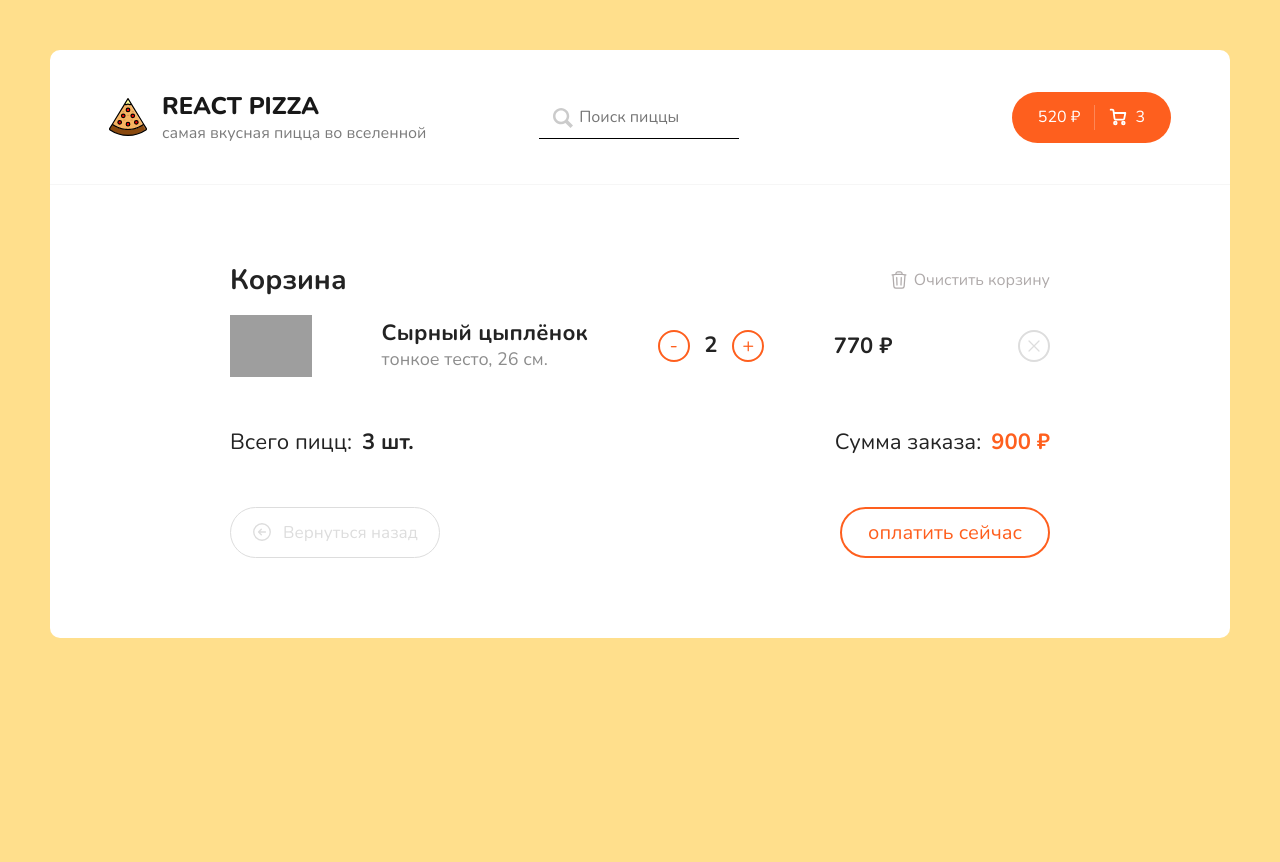
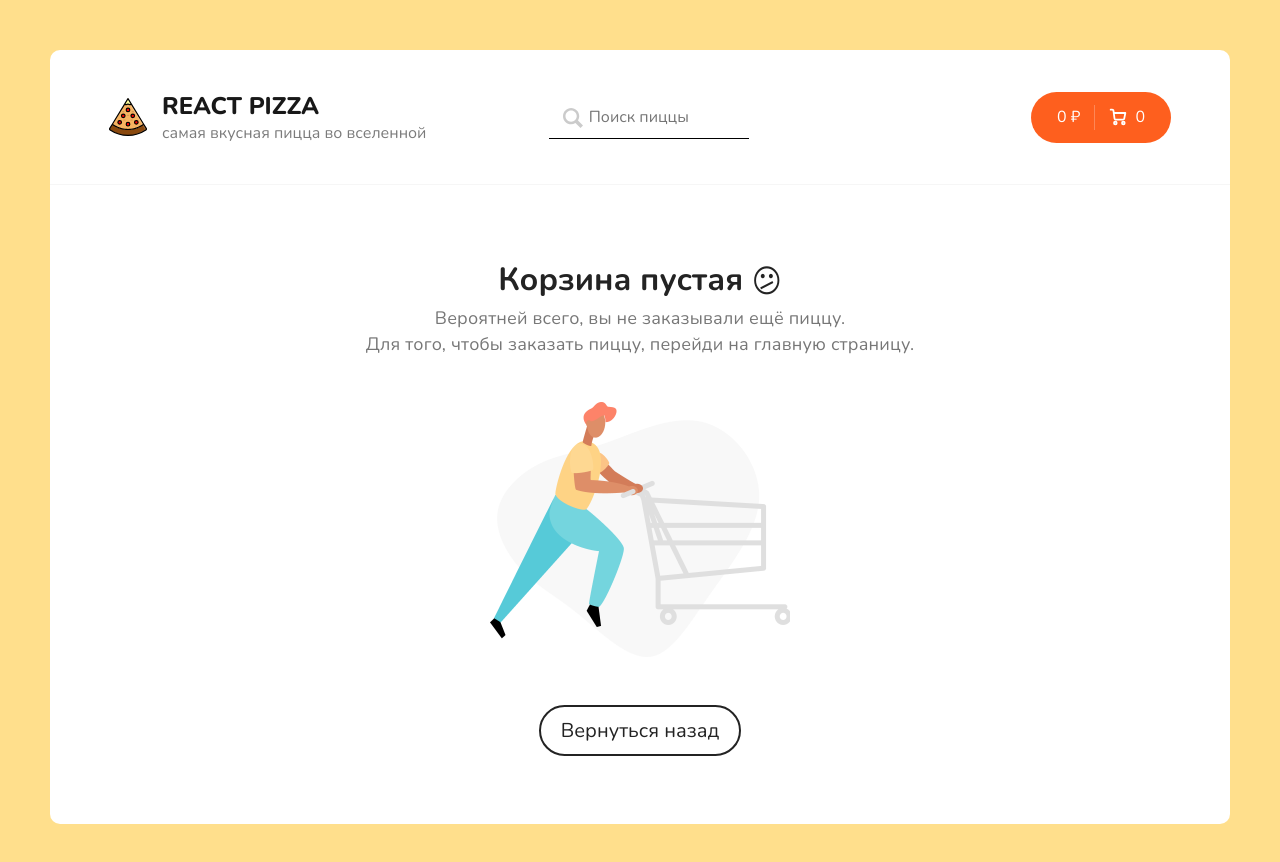
Before and after one commit to Stasik18/pizza-app, a React (Vite) app: page /cart in a window 1280 px wide. Shown: the top 862 px of the page. Before the commit the page ends 800 px from the top, so only its background shows below. Built offline with nearby package versions, Linux system fonts and the light colour scheme; grey boxes are pictures that could not be loaded.

Commit message:
redux&for&cart

```diff
--- /dev/null
+++ b/src/app/redux/slices/cartSlice.js
@@ -0,0 +1,54 @@
+import { createSlice } from '@reduxjs/toolkit';
+import { act } from 'react';
+
+const initialState = {
+	pizzasInCart: [],
+	totalPrice: 0,
+};
+
+const cartSlice = createSlice({
+	name: 'cart',
+	initialState,
+	reducers: {
+		addCarts(state, action) {
+			const findItem = state.pizzasInCart.find((e) => e.uniqueCode === action.payload.uniqueCode);
+
+			if (findItem) {
+				findItem.count++;
+			} else {
+				state.pizzasInCart.push({ ...action.payload, count: 1 });
+			}
+
+			// state.totalPrice = state.pizzasInCart.reduce((acc, e) => (acc += e.price * e.count), 0);
+		},
+		removePizza(state, action) {
+			let priceRemoveItem =
+				state.pizzasInCart.find((e) => e.uniqueCode === action.payload).price *
+				state.pizzasInCart.find((e) => e.uniqueCode === action.payload).count;
+			state.totalPrice = state.totalPrice - priceRemoveItem;
+			state.pizzasInCart = state.pizzasInCart.filter((e) => e.uniqueCode !== action.payload);
+		},
+		clearCart(state) {
+			state.pizzasInCart = [];
+		},
+		changePizzaCount(state, action) {
+			// state.totalPrice = state.pizzasInCart.reduce((acc, e) => (acc += e.price * e.count), 0);
+
+			if (state.pizzasInCart.find((e) => e.uniqueCode === action.payload.uniqueCode).count > 0) {
+				action.payload.whatToDo === 'plus'
+					? state.pizzasInCart.find((e) => e.uniqueCode === action.payload.uniqueCode).count++
+					: state.pizzasInCart.find((e) => e.uniqueCode === action.payload.uniqueCode).count--;
+			}
+
+			if (state.pizzasInCart.find((e) => e.uniqueCode === action.payload.uniqueCode).count < 1) {
+				state.pizzasInCart = state.pizzasInCart.filter(
+					(e) => e.uniqueCode !== action.payload.uniqueCode,
+				);
+			}
+		},
+	},
+});
+
+export const { addCarts, removePizza, clearCart, changePizzaCount } = cartSlice.actions;
+
+export default cartSlice.reducer;
--- a/src/app/redux/slices/filterSlice.js
+++ b/src/app/redux/slices/filterSlice.js
@@ -25,7 +25,6 @@ const filterSlice = createSlice({
 			state.typeFilter = action.payload;
 		},
 		setQueryParams(state, action) {
-			console.log(action.payload);
 			state.currentCategory = +action.payload.currentCategory;
 			state.currentPage = +action.payload.currentPage;
 			state.typeFilter = action.payload.typeFilter;
--- a/src/app/redux/store/store.js
+++ b/src/app/redux/store/store.js
@@ -1,9 +1,11 @@
 import { configureStore } from '@reduxjs/toolkit';
 import filterSlice from '../../../app/redux/slices/filterSlice';
 import searchSlice from '../../../app/redux/slices/searchSlice';
+import cartSlice from '../../../app/redux/slices/cartSlice';
 export const store = configureStore({
 	reducer: {
 		filterSlice,
 		searchSlice,
+		cartSlice,
 	},
 });
--- a/src/pages/Cart/ui/Cart.jsx
+++ b/src/pages/Cart/ui/Cart.jsx
@@ -1,11 +1,29 @@
+import { useSelector, useDispatch } from 'react-redux';
+import { clearCart } from '../../../app/redux/slices/cartSlice';
+
 import { Link } from 'react-router-dom';
+import CartItem from './CartItem';
 
 import styles from './_cart.module.scss';
-import cartSvg from '../../../shared/assets/img/cart.svg';
+import CartEmpty from './CartEmpty';
+
 const Cart = () => {
+	const dispatch = useDispatch();
+	const { totalPrice, pizzasInCart } = useSelector((state) => state.cartSlice);
+
+	const pizzasCount = pizzasInCart.reduce((acc, elem) => {
+		return (acc += elem.count);
+	}, 0);
+	const pizzasSum = pizzasInCart.reduce((acc, elem) => {
+		return (acc += elem.count * elem.price);
+	}, 0);
+
 	return (
 		<div className={styles['content']}>
 			<div className={`container ${styles['container--cart']}`}>
+				{pizzasInCart.length === 0 ? (
+					<CartEmpty />
+				) : (
 					<div className={styles.cart}>
 						<div className={styles['cart__header']}>
 							<h2 className="cart__header-title">
@@ -26,47 +44,28 @@ const Cart = () => {
 										d="m14.74 9-.346 9m-4.788 0L9.26 9m9.968-3.21c.342.052.682.107 1.022.166m-1.022-.165L18.16 19.673a2.25 2.25 0 0 1-2.244 2.077H8.084a2.25 2.25 0 0 1-2.244-2.077L4.772 5.79m14.456 0a48.108 48.108 0 0 0-3.478-.397m-12 .562c.34-.059.68-.114 1.022-.165m0 0a48.11 48.11 0 0 1 3.478-.397m7.5 0v-.916c0-1.18-.91-2.164-2.09-2.201a51.964 51.964 0 0 0-3.32 0c-1.18.037-2.09 1.022-2.09 2.201v.916m7.5 0a48.667 48.667 0 0 0-7.5 0"
 									/>
 								</svg>
-							<button>Очистить корзину</button>
+								<button
+									onClick={() => {
+										dispatch(clearCart());
+									}}
+								>
+									Очистить корзину
+								</button>
 							</div>
 						</div>
 
-					<div className={styles['cart__item']}>
-						<img
-							className={styles['cart__item-img']}
-							src="https://media.dodostatic.net/image/r:292x292/019ac64d12707330affabea014295af5.jpg"
-						/>
-						<div className={styles['cart__item-title']}>
-							<h3>Сырный цыплёнок</h3>
-							<span>тонкое тесто, 26 см.</span>
-						</div>
-						<div className={styles['cart__item-counter']}>
-							<button>-</button>
-							<span>2</span>
-							<button>+</button>
-						</div>
-						<div className={styles['cart__item-price']}>770 ₽</div>
-						<button className={styles['cart__item-delete']}>
-							<svg
-								xmlns="http://www.w3.org/2000/svg"
-								fill="none"
-								viewBox="0 0 24 24"
-								strokeWidth={1.5}
-								stroke="currentColor"
-								className="size-6"
-							>
-								<path strokeLinecap="round" strokeLinejoin="round" d="M6 18 18 6M6 6l12 12" />
-							</svg>
-						</button>
-					</div>
+						{pizzasInCart.map((elem) => {
+							return <CartItem pizzaItemInCart={elem} />;
+						})}
 
 						<div className={styles['cart__total']}>
 							<div className="cart__total-count">
 								<p>Всего пицц:</p>
-							<span>3 шт.</span>
+								<span>{pizzasCount} шт.</span>
 							</div>
 							<div className="cart__total-price">
 								<p>Сумма заказа:</p>
-							<span>900 ₽</span>
+								<span>{pizzasSum} ₽</span>
 							</div>
 						</div>
 						<div className={styles['cart__footer']}>
@@ -75,13 +74,13 @@ const Cart = () => {
 									xmlns="http://www.w3.org/2000/svg"
 									fill="none"
 									viewBox="0 0 24 24"
-								stroke-width="1.5"
+									strokeWidth="1.5"
 									stroke="currentColor"
-								class="size-6"
+									className="size-6"
 								>
 									<path
-									stroke-linecap="round"
-									stroke-linejoin="round"
+										strokeLinecap="round"
+										strokeLinejoin="round"
 										d="m11.25 9-3 3m0 0 3 3m-3-3h7.5M21 12a9 9 0 1 1-18 0 9 9 0 0 1 18 0Z"
 									/>
 								</svg>
@@ -90,6 +89,7 @@ const Cart = () => {
 							<button className={styles['cart__footer-pay']}>оплатить сейчас</button>
 						</div>
 					</div>
+				)}
 			</div>
 		</div>
 	);
--- /dev/null
+++ b/src/pages/Cart/ui/CartEmpty.jsx
@@ -0,0 +1,28 @@
+import React from 'react';
+import { Link } from 'react-router-dom';
+import emptyCart from '../../../shared/assets/img/empty-cart.png';
+
+import styles from './_cart.module.scss';
+const CartEmpty = () => {
+	console.log('EXPORTED KEYS:', Object.keys(styles));
+	return (
+		<>
+			<div className={`${styles.cart} ${styles['cart--empty']}`}>
+				<h2>
+					Корзина пустая <icon>😕</icon>
+				</h2>
+				<p>
+					Вероятней всего, вы не заказывали ещё пиццу.
+					<br />
+					Для того, чтобы заказать пиццу, перейди на главную страницу.
+				</p>
+				<img src={emptyCart} />
+				<Link to="/">
+					<span className={`${styles['button--black']}`}>Вернуться назад</span>
+				</Link>
+			</div>
+		</>
+	);
+};
+
+export default CartEmpty;
--- /dev/null
+++ b/src/pages/Cart/ui/CartItem.jsx
@@ -0,0 +1,58 @@
+import { useDispatch, useSelector } from 'react-redux';
+import { removePizza, changePizzaCount } from '../../../app/redux/slices/cartSlice';
+import styles from './_cart.module.scss';
+
+const CartItem = ({ pizzaItemInCart }) => {
+	const dispatch = useDispatch();
+	console.log(pizzaItemInCart.uniqueCode);
+	return (
+		<div className={styles['cart__item']}>
+			<img className={styles['cart__item-img']} src={pizzaItemInCart.imageUrl} />
+			<div className={styles['cart__item-title']}>
+				<h3>{pizzaItemInCart.title}</h3>
+				<span>
+					{pizzaItemInCart.type}, {pizzaItemInCart.size} см.
+				</span>
+			</div>
+			<div className={styles['cart__item-counter']}>
+				<button
+					onClick={() =>
+						dispatch(
+							changePizzaCount({ whatToDo: 'minus', uniqueCode: pizzaItemInCart.uniqueCode }),
+						)
+					}
+				>
+					-
+				</button>
+				<span>{pizzaItemInCart.count}</span>
+				<button
+					onClick={() =>
+						dispatch(changePizzaCount({ whatToDo: 'plus', uniqueCode: pizzaItemInCart.uniqueCode }))
+					}
+				>
+					+
+				</button>
+			</div>
+			<div className={styles['cart__item-price']}>
+				{pizzaItemInCart.price * pizzaItemInCart.count} ₽
+			</div>
+			<button
+				onClick={() => dispatch(removePizza(pizzaItemInCart.uniqueCode))}
+				className={styles['cart__item-delete']}
+			>
+				<svg
+					xmlns="http://www.w3.org/2000/svg"
+					fill="none"
+					viewBox="0 0 24 24"
+					strokeWidth={1.5}
+					stroke="currentColor"
+					className="size-6"
+				>
+					<path strokeLinecap="round" strokeLinejoin="round" d="M6 18 18 6M6 6l12 12" />
+				</svg>
+			</button>
+		</div>
+	);
+};
+
+export default CartItem;
--- a/src/pages/Cart/ui/_cart.module.scss
+++ b/src/pages/Cart/ui/_cart.module.scss
@@ -43,9 +43,10 @@
 		flex-direction: row;
 		justify-content: space-between;
 		align-items: center;
+		margin-bottom: 15px;
 
 		&-img {
-			width: 10%;
+			width: 7%;
 		}
 		&-title {
 			h3 {
@@ -53,6 +54,7 @@
 				font-weight: bold;
 				line-height: 27px;
 				letter-spacing: 0.01em;
+				text-align: left;
 			}
 
 			span {
@@ -206,4 +208,53 @@
 			}
 		}
 	}
+
+	&--empty {
+		margin: 0 auto;
+		width: 560px;
+		text-align: center;
+
+		h2 {
+			font-size: 32px;
+			margin-bottom: 10px;
+		}
+
+		p {
+			font-size: 18px;
+			line-height: 145.4%;
+			letter-spacing: 0.01em;
+			color: #777777;
+		}
+
+		icon {
+			position: relative;
+			top: 2px;
+		}
+
+		img {
+			display: block;
+			width: 300px;
+			margin: 45px auto 60px;
+		}
+
+		.button--black {
+			color: variables.$black;
+			background: transparent;
+			color: variables.$black;
+			border: 2px solid variables.$black;
+			width: 210px;
+			border-radius: 30px;
+			padding: 10px 20px;
+			font-size: 20px;
+			cursor: pointer;
+			transition:
+				background-color 0.2s ease,
+				border-color 0.2s ease;
+
+			&:hover {
+				background: variables.$black;
+				color: white;
+			}
+		}
+	}
 }
--- a/src/widget/header/ui/Header.jsx
+++ b/src/widget/header/ui/Header.jsx
@@ -2,7 +2,17 @@ import { Link } from 'react-router-dom';
 import styles from './_header.module.scss';
 import logoSvg from '../../../shared/assets/img/pizza-logo.svg';
 import Search from '../../../features/filters/ui/search';
+import { useSelector } from 'react-redux';
+
 const Header = ({ searchValue, setSearchValue }) => {
+	const { pizzasInCart, totalPrice, totalCount } = useSelector((state) => state.cartSlice);
+
+	const pizzasCount = pizzasInCart.reduce((acc, elem) => {
+		return (acc += elem.count);
+	}, 0);
+	const pizzasSum = pizzasInCart.reduce((acc, elem) => {
+		return (acc += elem.count * elem.price);
+	}, 0);
 	return (
 		<div className={styles.header}>
 			<div className={styles['container']}>
@@ -18,7 +28,7 @@ const Header = ({ searchValue, setSearchValue }) => {
 				<Search />
 				<div className={styles['header__cart']}>
 					<Link to="/cart" className={`${styles['button']} ${styles['button--cart']}`}>
-						<span>520 ₽</span>
+						<span>{pizzasSum} ₽</span>
 						<div className={styles['button__delimiter']}></div>
 						<svg
 							width="18"
@@ -49,7 +59,7 @@ const Header = ({ searchValue, setSearchValue }) => {
 								strokeLinejoin="round"
 							/>
 						</svg>
-						<span>3</span>
+						<span>{pizzasCount}</span>
 					</Link>
 				</div>
 			</div>
```
Also changed, not shown: src/app/App.jsx (+1 -53 lines), src/entities/pizza/PizzaCard.jsx (+32 -2 lines), src/pages/Home/ui/Home.jsx (+12 -32 lines). Lines whose indentation alone changed are shown as unchanged.
